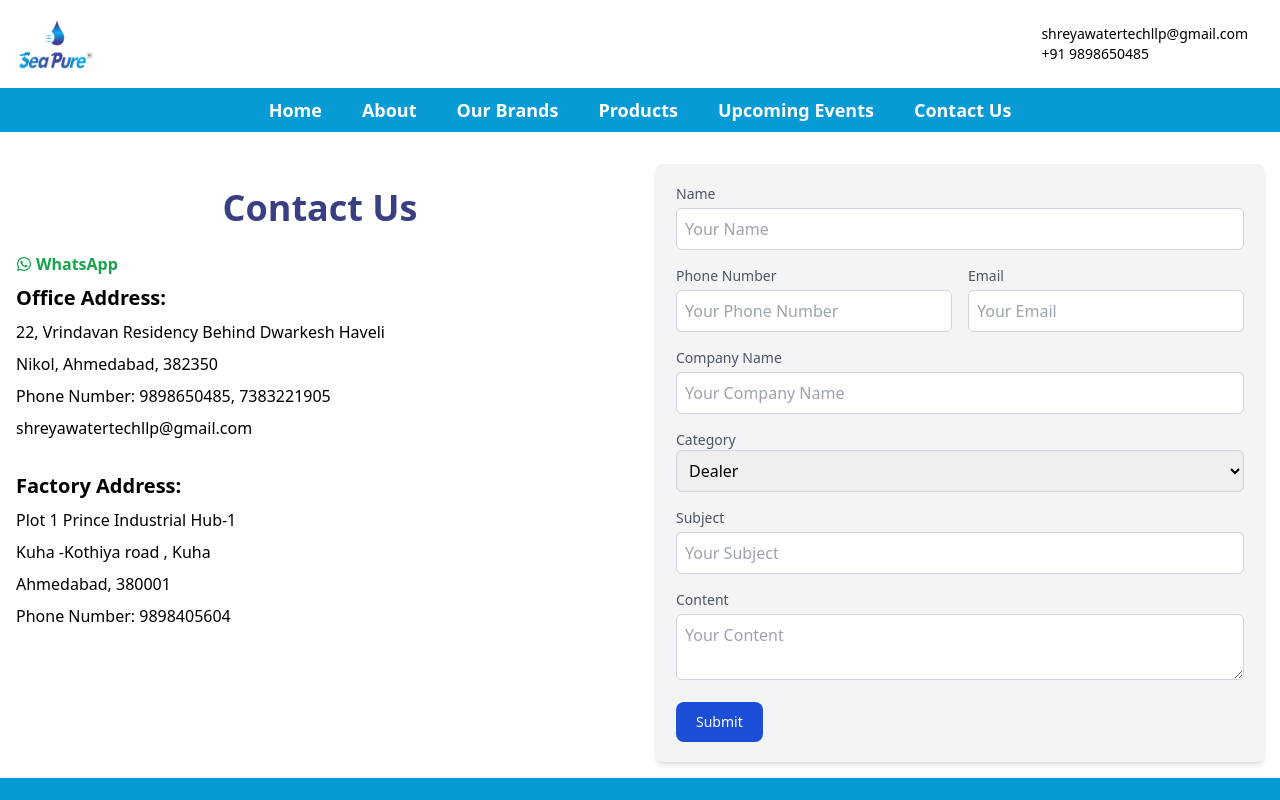
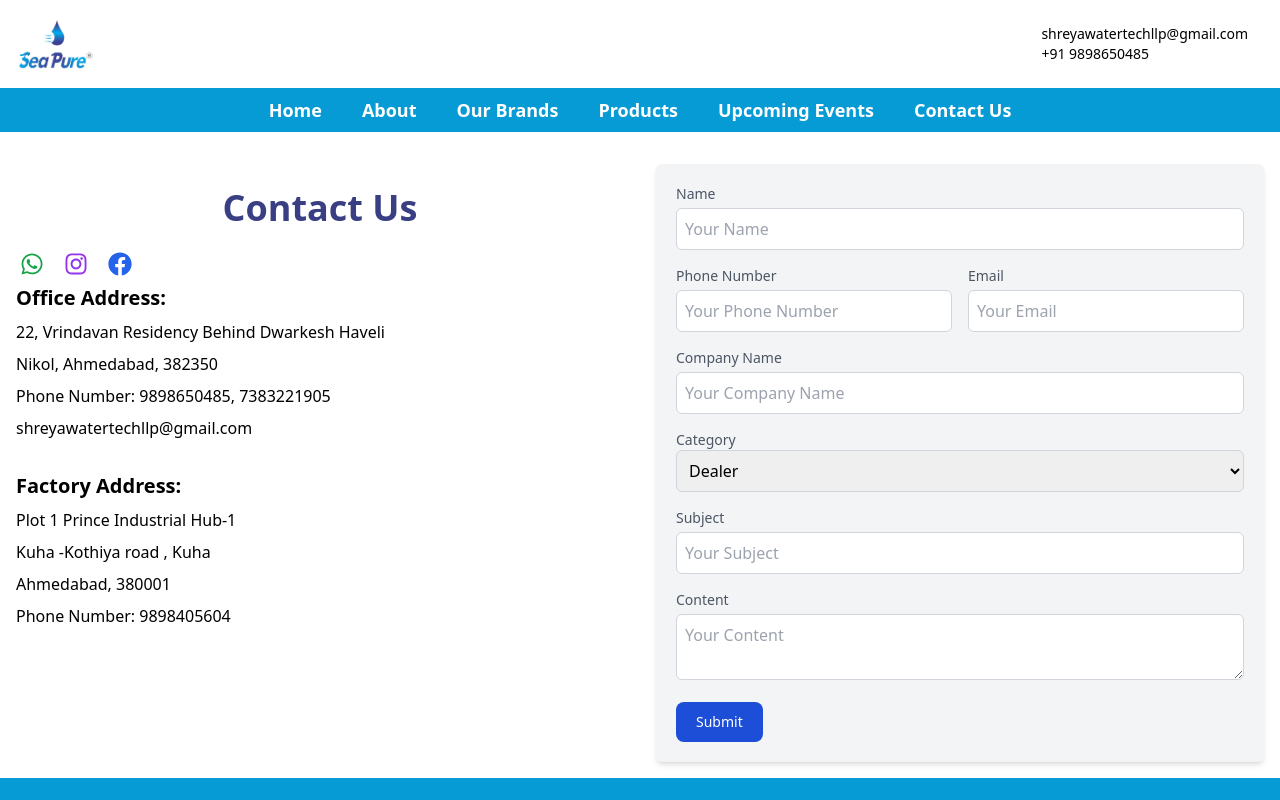
Before and after one commit to PatelShreya04/water-tech-website, a React (Vite) app: page /contact in a window 1280 px wide. Shown: the top 800 px of the page. Built offline with nearby package versions, Linux system fonts and the light colour scheme.

Commit message:
Social linkks added

```diff
--- a/src/components/Contact.jsx
+++ b/src/components/Contact.jsx
@@ -2,7 +2,7 @@ import React, { useState } from 'react';
 import Header from './Header';
 import Nav from './Nav';
 import Footer from './Footer';
-import { FaWhatsapp } from 'react-icons/fa';
+import { FaWhatsapp,  FaInstagram, FaFacebook } from 'react-icons/fa';
 
 const Contact = () => {
   const [formData, setFormData] = useState({
@@ -42,10 +42,20 @@ const Contact = () => {
           <h2 className="text-4xl font-bold mb-6 text-primary text-center md:mt-10">Contact Us</h2>
           {/* <p className='text-center text-xl mt-10 '>Need to get in touch? Fill out this contact form.</p> */}
           <div className='space-y-2'>
-          <span className="whatsapp-link flex items-center ">
-        <FaWhatsapp className="whatsapp-icon text-green-600" />
-        <a href="https://wa.me/919898406504" className="ml-1 text-green-600 font-semibold">WhatsApp</a>
-      </span>
+          <div className="social-links flex text-2xl">
+        <span className={`social-link flex items-center mr-4  `}>
+
+          <a href="https://wa.me/919898406504" className="ml-1 text-green-600 font-semibold"> <FaWhatsapp className="social-icon text-green-600" /></a>
+        </span>
+        <span className="social-link flex items-center mr-4">
+
+          <a href="https://www.instagram.com/shreyawatertech?igsh=MTRja2V5c3g1dTNzNg==" className="ml-1 text-purple-600 font-semibold">          <FaInstagram className="social-icon text-purple-600" /></a>
+        </span>
+        <span className="social-link flex items-center">
+
+          <a href="https://www.facebook.com/profile.php?id=100054358338007&mibextid=LQQJ4d" className="ml-1 text-blue-600 font-semibold"><FaFacebook className="social-icon text-blue-600" /></a>
+        </span>
+      </div>
           <p className='text-xl font-bold' id="contactus">Office Address: </p>
             <p>22, Vrindavan Residency Behind  Dwarkesh Haveli</p>
             <p>Nikol, Ahmedabad, 382350 </p>
@@ -58,6 +68,7 @@ const Contact = () => {
             <p> Ahmedabad, 380001</p>
             <p>Phone Number: 9898405604</p>
             <br></br>
+
 
             {/* <p>Gujarat, India</p> */}
           </div>
```
